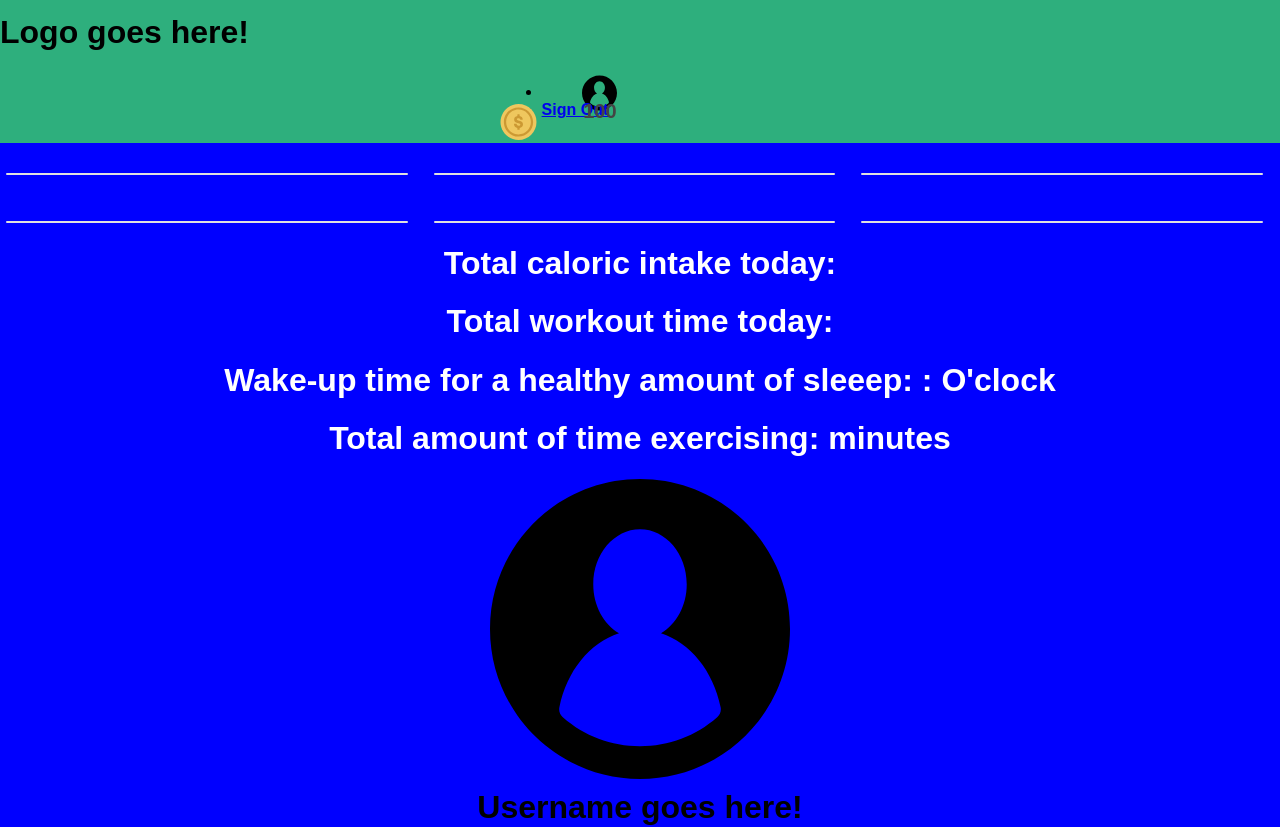
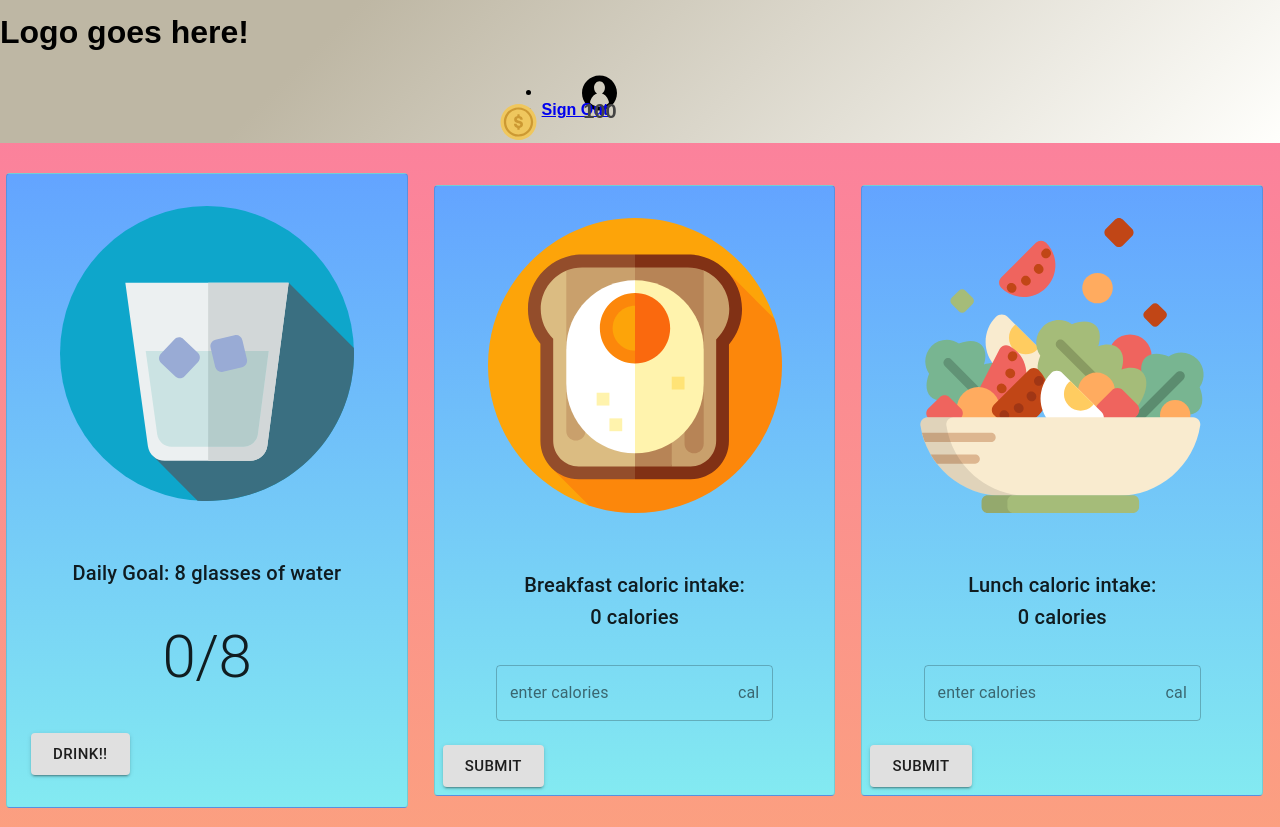
Before and after one commit to mkversaw/LYFE, a React (Create React App) app in the folder Client/: page / in a window 1280 px wide. Shown: the top 827 px of the page. Built offline with nearby package versions, Linux system fonts and the light colour scheme; no server answers.

Commit message:
another attempt

```diff
--- a/Client/src/App.css
+++ b/Client/src/App.css
@@ -1,5 +1,7 @@
 .App {
   text-align: center;
+    background-color: #fce043;
+	background-image: linear-gradient(#fb7ba2,#fce043);
 }
 
 .App-logo {
@@ -46,10 +48,14 @@
   margin-top: 30px;
   margin-left: 6px;
   margin-right: 4px;
-  background-color: black;
-
+	background-color: #63a4ff;
+	background-image: linear-gradient(#63a4ff, #83eaf1);
+	transition: all ease 200ms;
 }
-
+.card:hover {
+  transform: scale(1.03);
+  box-shadow: 0 13px 40px -5px hsla(240, 30.1%, 28%, 0.12), 0 8px 32px -8px hsla(0, 0%, 0%, 0.14), 0 -6px 32px -6px hsla(0, 0%, 0%, 0.02);
+}
 .imgContainer{
   background-color: transparent;
 
@@ -78,7 +84,8 @@ body {
 
 
 header {
-  background: #2EAF7D;
+background-color: #fffffc;
+background-image: linear-gradient(315deg, #fffffc 0%, #beb7a4 74%);
   width: 100%;
 }
 
--- a/Client/src/App.js
+++ b/Client/src/App.js
@@ -21,27 +21,9 @@ import gym from "./gym.svg";
 import Navbar from "./Navbar.js";
 import Profile from "./Profile.js"
 
-class App extends Component {
 
-  state = {
-    data: null
-  };
 
-  componentDidMount() {
-    this.callBackendAPI()
-      .then(res => this.setState({ data: res.express }))
-      .catch(err => console.log(err));
-  }
-    // fetching the GET route from the Express server which matches the GET route from server.js
-  callBackendAPI = async () => {
-    const response = await fetch('/express_backend');
-    const body = await response.json();
-
-    if (response.status !== 200) {
-      throw Error(body.message)
-    }
-    //return body;
-
+function App() {
 
   const [glassAmt, setGlassAmt] = useState(0);
   const [calories, setCalories] = useState(0);
@@ -407,8 +389,8 @@ class App extends Component {
   );
 
 
-  }
-  render() {
+
+
   return (
 
       <div className="App" style={{backgroundColor:"blue"}}>
@@ -417,23 +399,23 @@ class App extends Component {
         <div className="gridWrapper" >
           <Grid container direction="row" justifyContent="center" alignItems="center" spacing={2} >
             <Grid item xs={12} sm={6} md={4}>
-              <Card variant="outlined" className="card" >{this.cardwater}</Card>
+              <Card variant="outlined" className="card" >{cardwater}</Card>
             </Grid>
             <Grid item xs={12} sm={6} md={4}>
-              <Card variant="outlined" className="card">{this.cardbreakfast}</Card>
+              <Card variant="outlined" className="card">{cardbreakfast}</Card>
             </Grid>
             <Grid item xs={12} sm={6} md={4}>
-              <Card variant="outlined" className="card">{this.cardlunch}</Card>
+              <Card variant="outlined" className="card">{cardlunch}</Card>
             </Grid>
             <Grid item xs={12} sm={6} md={4}>
-              <Card variant="outlined" className="card">{this.carddinner}</Card>
+              <Card variant="outlined" className="card">{carddinner}</Card>
             </Grid>
 
             <Grid item xs={12} sm={6} md={4}>
-              <Card variant="outlined" className="card">{this.cardrun}</Card>
+              <Card variant="outlined" className="card">{cardrun}</Card>
             </Grid>
             <Grid item xs={12} sm={6} md={4}>
-              <Card variant="outlined" className="card">{this.cardsleep}</Card>
+              <Card variant="outlined" className="card">{cardsleep}</Card>
             </Grid>
 
           </Grid>
@@ -443,18 +425,18 @@ class App extends Component {
 
 
         <h1 style={{color:'white'}} className="p-2">
-          Total caloric intake today: {this.totalCalories}
+          Total caloric intake today: {totalCalories}
         </h1>
         <h1 style={{color:'white'}} className="p-2">
-          Total workout time today: {this.totalGymTime}
+          Total workout time today: {totalGymTime}
         </h1>
 
         <h1 style={{color:'white'}} className="p-2">
-          Wake-up time for a healthy amount of sleeep: {this.wakeTime}:{this.min} O'clock
+          Wake-up time for a healthy amount of sleeep: {wakeTime}:{min} O'clock
         </h1>
 
         <h1 style={{color:'white'}} className="p-2">
-          Total amount of time exercising: {this.totalRun} minutes
+          Total amount of time exercising: {totalRun} minutes
         </h1>
 
 
@@ -464,7 +446,6 @@ class App extends Component {
 
       </div>
   );
-  }
 }
 
 export default App;
```
Also changed, not shown: 11 other files (tests, documents, lock files or other folders).
